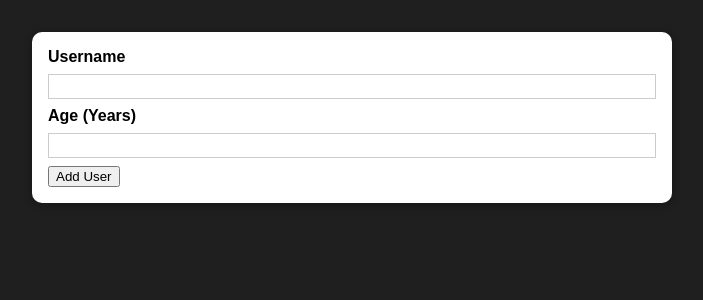
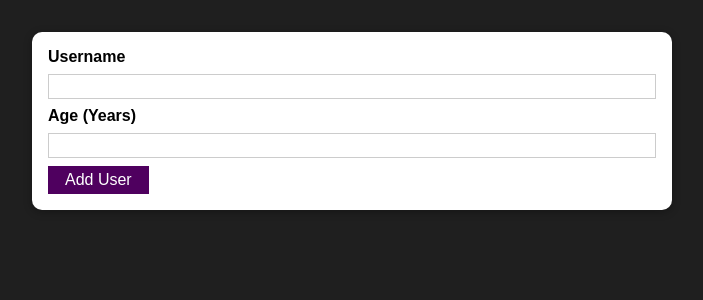
Before and after one commit to Santamaria-Alex/react-proj-3, a React (Create React App) app: page / in a window 1280 px wide. Shown: the top 300 px of the page, without its empty margins (288-991 px from the left). Built offline with nearby package versions, Linux system fonts and the light colour scheme.

Commit message:
styled button, button is reusable

```diff
--- /dev/null
+++ b/src/components/UI/Button.js
@@ -0,0 +1,17 @@
+import React from "react";
+
+import classes from './Button.module.css'
+
+const Button = props => {
+    return (
+        <button
+            className={classes.button}
+            type={props.type || 'button'}
+            onClick={props.onClick}>
+
+            {props.children}
+        </button>
+    )
+};
+
+export default Button;
--- /dev/null
+++ b/src/components/UI/Button.module.css
@@ -0,0 +1,18 @@
+.button {
+    font: inherit;
+    border: 1px solid #4f005f;
+    background: #4f005f;
+    color: white;
+    padding: 0.25rem 1rem;
+    cursor: pointer;
+  }
+
+  .button:hover,
+  .button:active {
+    background: #741188;
+    border-color: #741188;
+  }
+
+  .button:focus {
+    outline: none;
+  }
--- a/src/components/Users/AddUser.js
+++ b/src/components/Users/AddUser.js
@@ -1,6 +1,7 @@
 import React from "react";
 import Card from "../UI/Card";
 import classes from './AddUser.module.css';
+import Button from "../UI/Button";
 
 const AddUser = props => {
 
@@ -16,7 +17,7 @@
                 <input type="text" id="username" />
                 <label htmlFor="age">Age (Years)</label>
                 <input id="age" type="number" />
-                <button type="submit">Add User</button>
+                <Button type="submit">Add User</Button>
             </form>
         </Card>
     )
```
